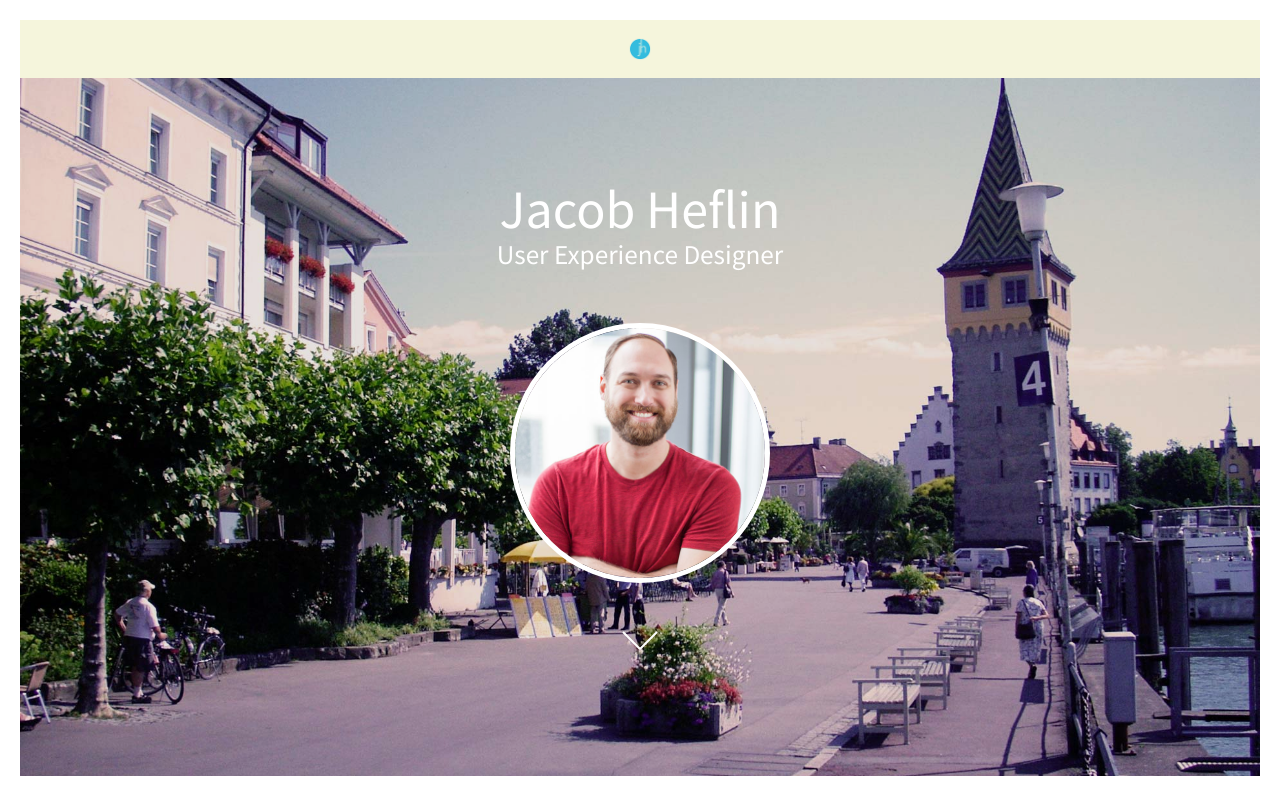
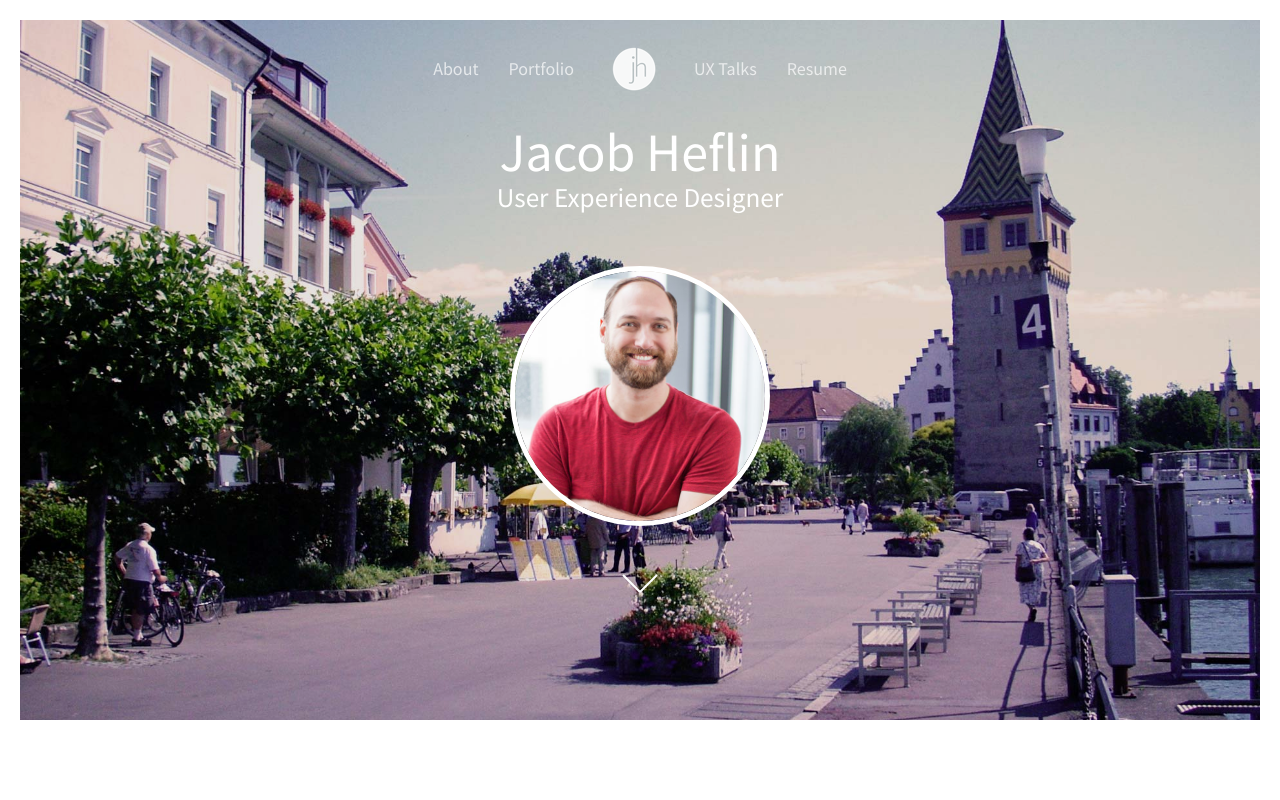
Before and after one commit to ellamarie005/ella-portfolio, a React (Create React App) app: page / in a window 1280 px wide. Built offline with nearby package versions, Linux system fonts and the light colour scheme.

Commit message:
header animation

```diff
--- a/src/components/Header.jsx
+++ b/src/components/Header.jsx
@@ -2,6 +2,7 @@ import React, { Component } from "react";
 import styled from "styled-components";
 import logo from "assets/Jacob-50.png";
 import HamburgerMenu from "components/ui/HamburgerMenu";
+import logoWhite from "assets/Jacob-white-50.png";
 
 class Header extends Component {
   state = {
@@ -17,7 +18,24 @@ class Header extends Component {
     const { open } = this.state;
     return (
       <HeaderWrapper>
-        <img src={logo} alt="logo" />
+        <nav className="nav__left">
+          <span>
+            <a href="">About</a>
+          </span>
+          <span>
+            <a href="">Portfolio</a>
+          </span>
+        </nav>
+        <img className="logo__blue" src={logo} alt="logo" />
+        <img className="logo__white" src={logoWhite} alt="logo" />
+        <nav className="nav__right">
+          <span>
+            <a href="">UX Talks</a>
+          </span>
+          <span>
+            <a href="">Resume</a>
+          </span>
+        </nav>
         <HamburgerMenu
           onClick={this.toggleMenu}
           className={open ? "open" : ""}
@@ -29,15 +47,69 @@ class Header extends Component {
 
 const HeaderWrapper = styled.header`
   height: 58px;
-  background-color: beige;
   display: flex;
   align-items: center;
   justify-content: space-between;
   padding: 0 18px;
+  position: absolute;
+  top: 0;
+  left: 0;
+  width: 100%;
+  box-sizing: border-box;
+  z-index: 10;
+  background-color: white;
+
+  nav {
+    display: none;
+
+    span {
+      padding: 15px;
+
+      &:hover {
+        a {
+          opacity: 1;
+          &:after {
+            transform: rotate3d(0, 0, 0, 90deg);
+          }
+        }
+      }
+    }
+
+    a {
+      color: white;
+      text-decoration: none;
+      font-size: 18px;
+      position: relative;
+      opacity: 0.7;
+      transition: opacity 0.4s ease-in-out;
+
+      &:after {
+        content: "";
+        position: absolute;
+        bottom: -7px;
+        left: 0;
+        background-color: white;
+        height: 3px;
+        width: 100%;
+        transform: rotate3d(0, 1, 0, 90deg);
+        pointer-events: none;
+        transition: transform 0.3s ease-in-out;
+      }
+    }
+  }
 
   img {
-    height: 24px;
-    width: 24px;
+    height: 50px;
+    width: 50px;
+
+    &.logo {
+      &__blue {
+        display: block;
+      }
+      &__white {
+        display: none;
+      }
+    }
   }
   /* tablet */
   @media screen and (min-width: 768px) {
@@ -46,6 +118,26 @@ const HeaderWrapper = styled.header`
   @media screen and (min-width: 1024px) {
     flex-direction: row;
     justify-content: center;
+    background-color: transparent;
+    top: 40px;
+
+    nav {
+      display: block;
+    }
+    img {
+      height: 50px;
+      width: 50px;
+      margin: 0 20px;
+
+      &.logo {
+        &__blue {
+          display: none;
+        }
+        &__white {
+          display: block;
+        }
+      }
+    }
   }
 `;
 
--- a/src/components/Hero.jsx
+++ b/src/components/Hero.jsx
@@ -6,9 +6,8 @@ import down from "assets/down.svg";
 
 const Hero = () => {
   return (
-    <HeroWrapper>
-      <BackgroundImage />
     <Content>
+      <Background />
       <h1>Jacob Heflin</h1>
       <h3>User Experience Designer</h3>
       <img className="profile-pic" src={profilePic} alt="Profile Pic" />
@@ -27,12 +26,24 @@ const Hero = () => {
         />
       </svg>
     </Content>
-    </HeroWrapper>
   );
 };
 
+const Background = styled.div`
+  background: url(${bg}) #999;
+  background-size: cover;
+  background-position: center;
+  filter: brightness(0.9);
+  position: absolute;
+  top: 0;
+  left: 0;
+  bottom: 0;
+  right: 0;
+  z-index: -1;
+`;
+
 const Content = styled.div`
-  position: absolute;
+  position: relative;
   width: 100%;
   height: 100%;
   top: 0;
@@ -42,7 +53,10 @@ const Content = styled.div`
   justify-content: center;
   align-items: center;
   color: white;
+  height: 100vh;
 
+  overflow: hidden;
+  position: relative;
   h1 {
     font-size: 54px;
     margin-bottom: 5px;
@@ -63,20 +77,11 @@ const Content = styled.div`
     stroke: white;
     stroke-width: 2;
   }
-`;
 
-const BackgroundImage = styled.div`
-  background: url(${bg}) #999;
-  background-size: cover;
-  background-position: center;
-  padding-top: calc(9 / 16 * 100%);
-  filter: brightness(0.9);
-`;
-
-const HeroWrapper = styled.div`
-  /* max-height: 850px; */
-  overflow: hidden;
-  position: relative;
+  @media screen and (min-width: 1024px) {
+    height: 70vh;
+    min-height: 700px;
+  }
 `;
 
 export default Hero;
--- a/src/styles/index.css
+++ b/src/styles/index.css
@@ -3,6 +3,7 @@
 body {
   font-family: "Source Sans Pro", sans-serif;
   -webkit-font-smoothing: antialiased;
+  font-weight: 400;
 }
 
 @media screen and (min-width: 1024px) {
```
Lines whose indentation alone changed are shown as unchanged.
